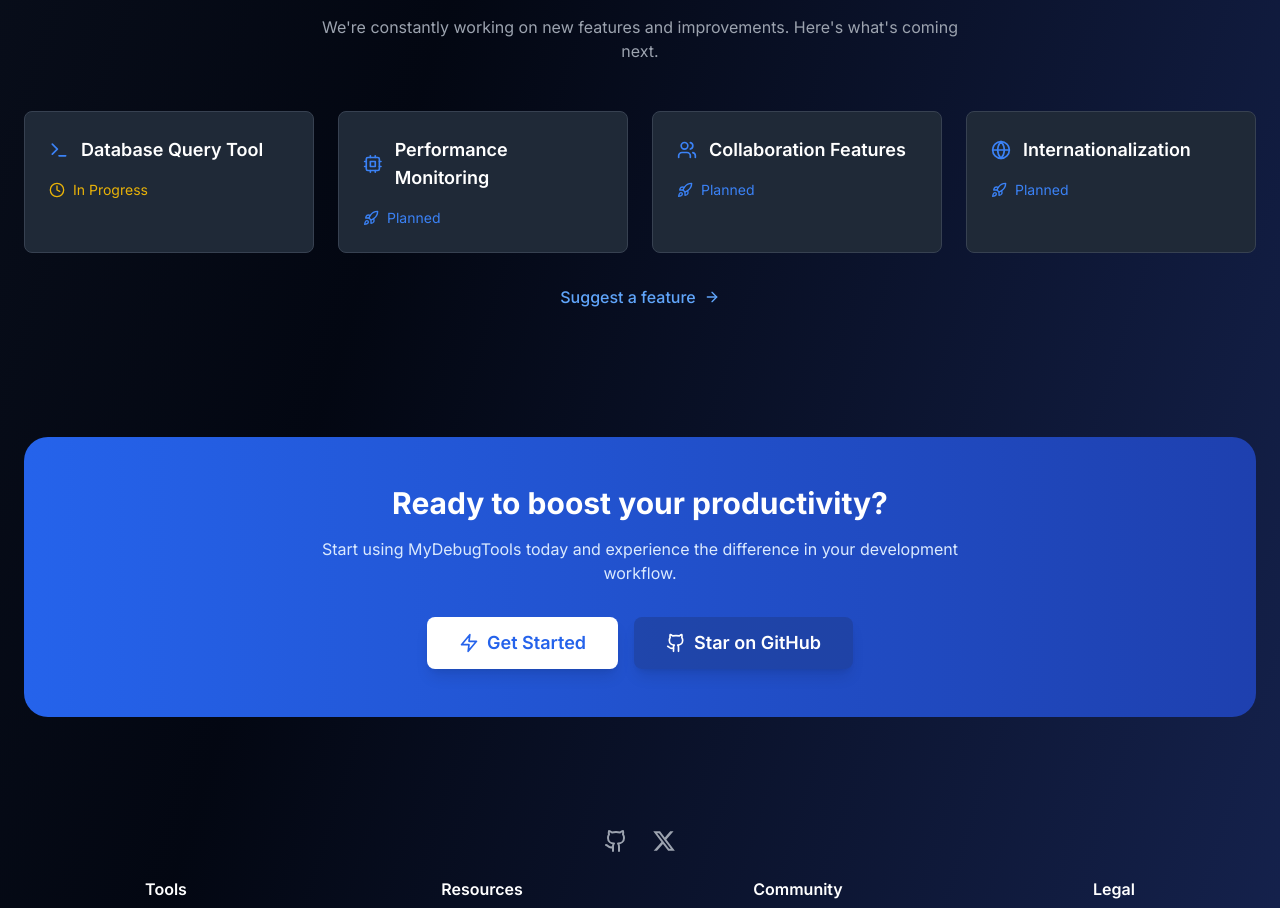
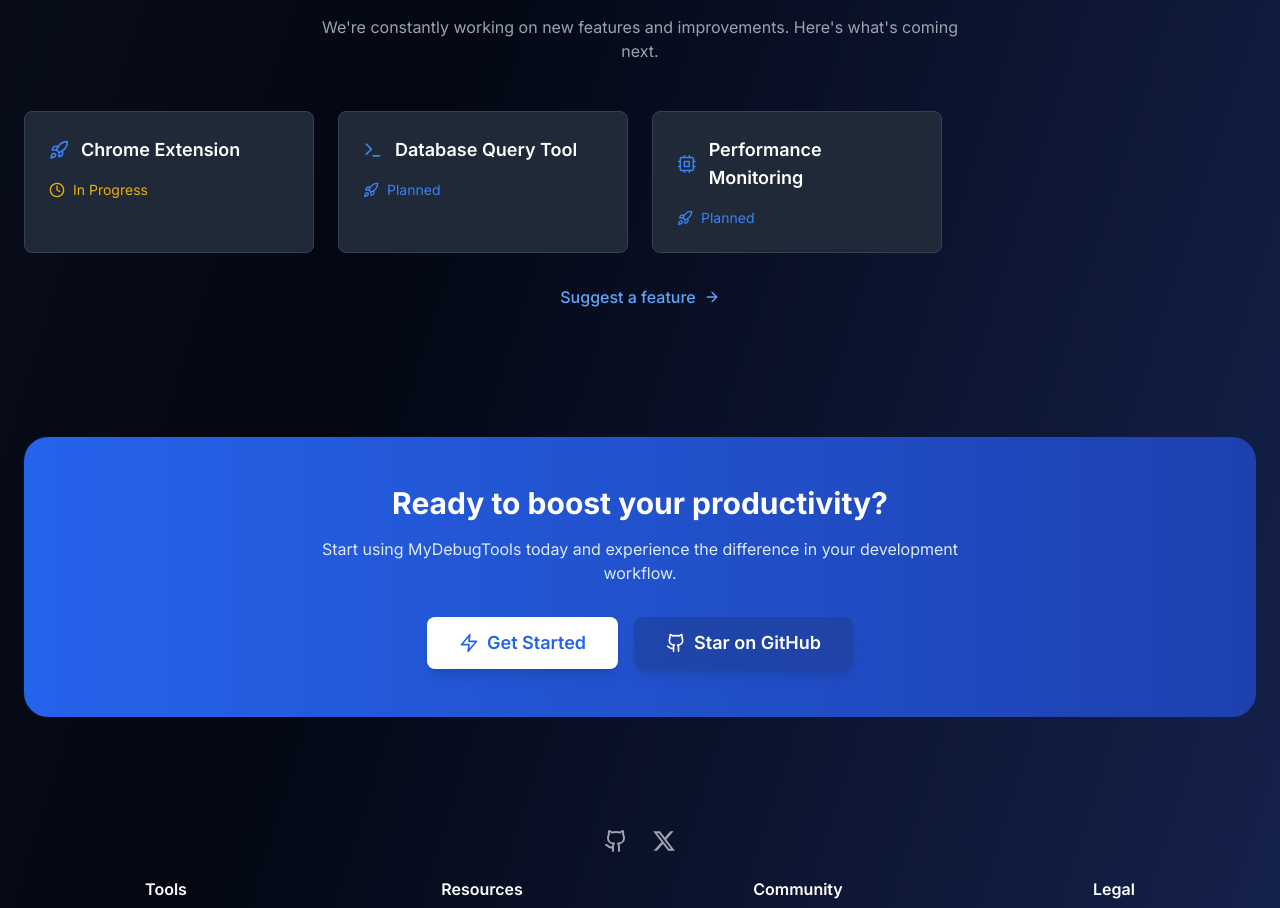
Before and after one commit to jasimvk/mydebugtools, a Next.js app: page / in a window 1280 px wide. Shown: the part 2649-3557 px from the top of the page. Built offline with nearby package versions, Linux system fonts and the light colour scheme; no server answers.

Commit message:
chore: update landing page roadmap to only show Chrome Extension, Database Query Tool, and Performance Monitoring

```diff
--- a/src/app/page.tsx
+++ b/src/app/page.tsx
@@ -16,7 +16,8 @@
   PhotoIcon,
   CodeBracketIcon as LucideCodeBracketIcon,
   PaintBrushIcon,
-  WrenchScrewdriverIcon
+  WrenchScrewdriverIcon,
+  ExclamationCircleIcon
 } from '@heroicons/react/24/outline';
 import {
   CurlyBracesIcon,
@@ -143,24 +144,19 @@
 
 const roadmapItems = [
   {
+    title: "Chrome Extension",
+    status: "in-progress",
+    icon: <Rocket className="h-5 w-5 text-blue-500" />
+  },
+  {
     title: "Database Query Tool",
-    status: "in-progress",
+    status: "planned",
     icon: <Terminal className="h-5 w-5 text-blue-500" />
   },
   {
     title: "Performance Monitoring",
     status: "planned",
     icon: <Cpu className="h-5 w-5 text-blue-500" />
-  },
-  {
-    title: "Collaboration Features",
-    status: "planned",
-    icon: <Users className="h-5 w-5 text-blue-500" />
-  },
-  {
-    title: "Internationalization",
-    status: "planned",
-    icon: <Globe className="h-5 w-5 text-blue-500" />
   }
 ];
 
```
